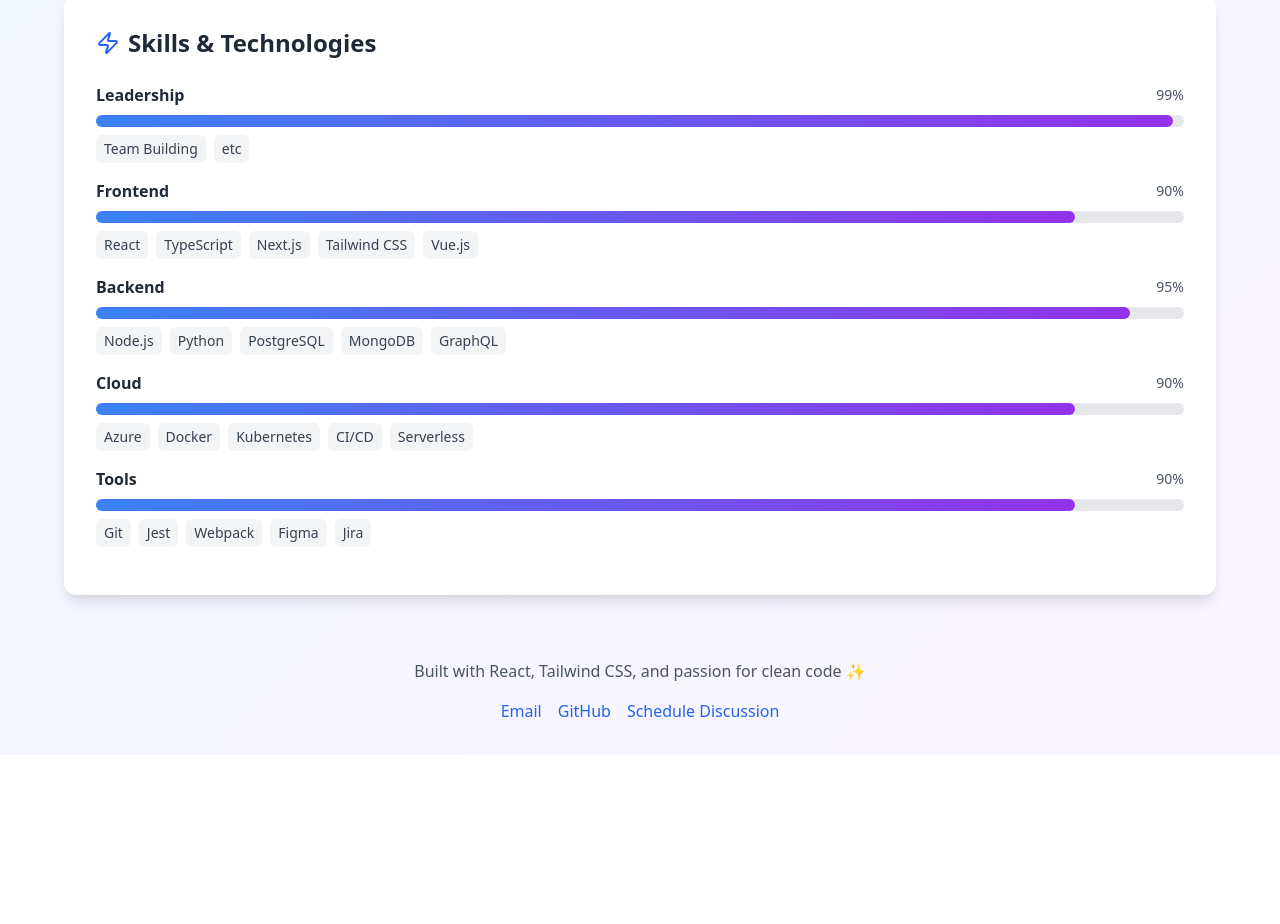
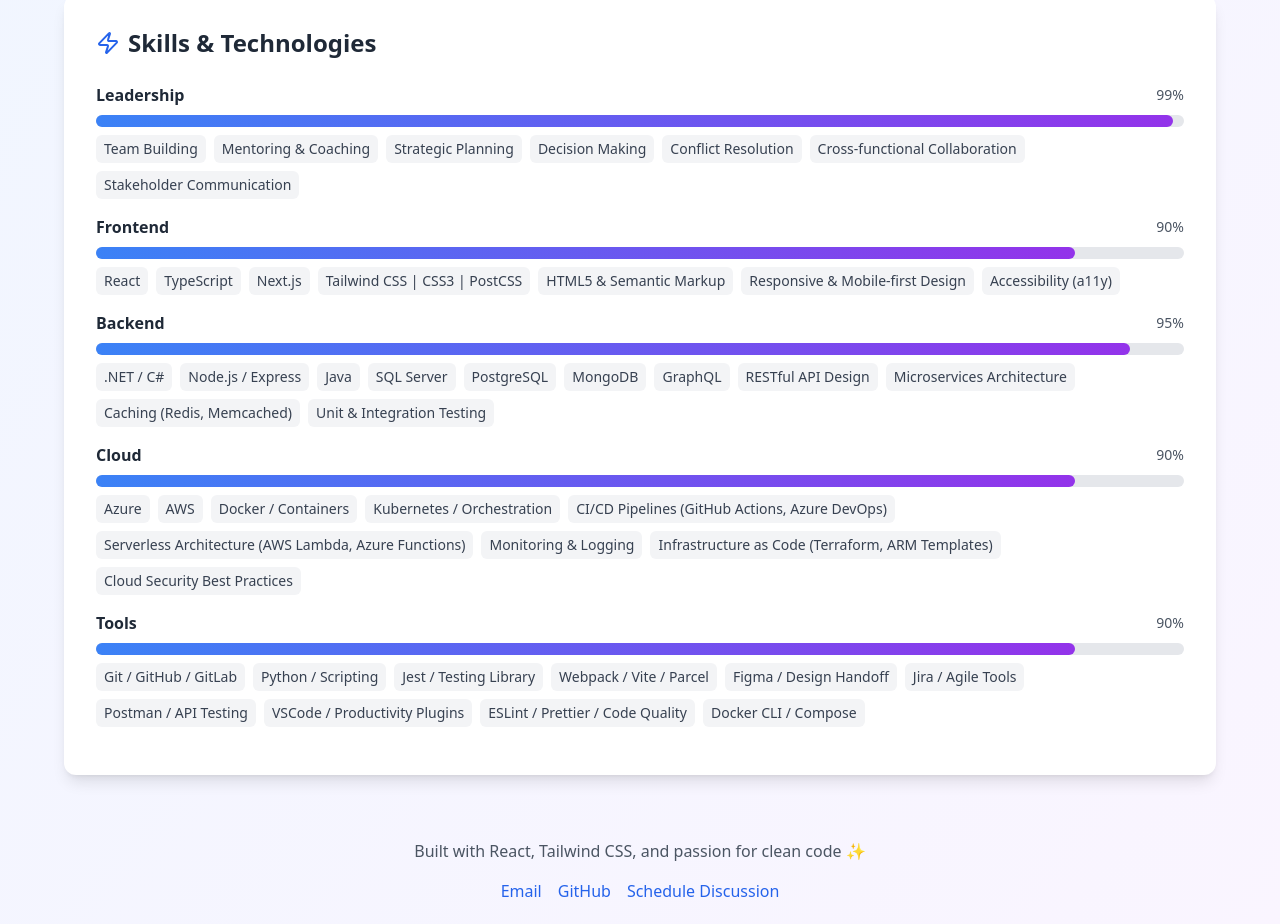
Before and after one commit to dtallon1984/resume-spa, a React (Vite) app: page / in a window 1280 px wide. Shown: the part 638-1562 px from the top of the page. Before the commit the page ends 1393 px from the top, so only its background shows below. Built offline with nearby package versions, Linux system fonts and the light colour scheme.

Commit message:
update profile data

```diff
--- a/src/data/profileData.ts
+++ b/src/data/profileData.ts
@@ -12,72 +12,113 @@ export const profileData: ProfileData = {
             "I specialize in defining a clear technical vision, aligning engineering strategy with business goals, and building high-performing teams. " +
             "My unique approach blends executive leadership with hands-on technical depth - I actively contribute to architecture and the code-base to accelerate delivery, strengthen credibility, and mentor my engineers.",
   skills: [
-    { category: "Leadership", items: ["Team Building", "etc"], level: 99 },
-    { category: "Frontend", items: ["React", "TypeScript", "Next.js", "Tailwind CSS", "Vue.js"], level: 90 },
-    { category: "Backend", items: ["Node.js", "Python", "PostgreSQL", "MongoDB", "GraphQL"], level: 95 },
-    { category: "Cloud", items: ["Azure", "Docker", "Kubernetes", "CI/CD", "Serverless"], level: 90 },
-    { category: "Tools", items: ["Git", "Jest", "Webpack", "Figma", "Jira"], level: 90 }
+    { category: "Leadership", items: ["Team Building",
+    "Mentoring & Coaching",
+    "Strategic Planning",
+    "Decision Making",
+    "Conflict Resolution",
+    "Cross-functional Collaboration",
+    "Stakeholder Communication"], level: 99 },
+    { category: "Frontend", items: [ "React",
+    "TypeScript",
+    "Next.js",
+    "Tailwind CSS | CSS3 | PostCSS",
+    "HTML5 & Semantic Markup",
+    "Responsive & Mobile-first Design",
+    "Accessibility (a11y)"], level: 90 },
+    { category: "Backend", items:[
+    ".NET / C#",
+    "Node.js / Express",
+    "Java",
+    "SQL Server",
+    "PostgreSQL",
+    "MongoDB",
+    "GraphQL",
+    "RESTful API Design",
+    "Microservices Architecture",
+    "Caching (Redis, Memcached)",
+    "Unit & Integration Testing"
+  ], level: 95 },
+    { category: "Cloud", items: ["Azure",
+    "AWS",
+    "Docker / Containers",
+    "Kubernetes / Orchestration",
+    "CI/CD Pipelines (GitHub Actions, Azure DevOps)",
+    "Serverless Architecture (AWS Lambda, Azure Functions)",
+    "Monitoring & Logging",
+    "Infrastructure as Code (Terraform, ARM Templates)",
+    "Cloud Security Best Practices"], level: 90 },
+    { category: "Tools", items: [ "Git / GitHub / GitLab",
+    "Python / Scripting",
+    "Jest / Testing Library",
+    "Webpack / Vite / Parcel",
+    "Figma / Design Handoff",
+    "Jira / Agile Tools",
+    "Postman / API Testing",
+    "VSCode / Productivity Plugins",
+    "ESLint / Prettier / Code Quality",
+    "Docker CLI / Compose"], level: 90 }
   ],
   experience: [
     {
       company: "BDP International / PSA Group",
       position: "Engineering Director",
       duration: "Aug 2021 - Present",
-      description: "Led team of customer-facing dashboard serving 100k+ users. Reduced page load times by 40% through optimization.",
-      achievements: ["Built real-time analytics platform", "Mentored 3 junior developers", "Implemented CI/CD pipeline"]
+      description: "Led a cross-functional team integrating multiple internal platforms across legacy and new client systems, ensuring seamless transitions and high customer satisfaction.",
+      achievements: ["Delivered cloud-native technology solutions that cut costs and met SLA commitments.", "Maintained high customer satisfaction throughout platform migrations.", "Guided a multi-team engineering group across diverse products.", "Built a real-time analytics platform and implemented CI/CD pipelines."]
     },
     {
-      company: "Bridgenet Solutions",
+      company: "Bridgenet Solutions, LLC",
       position: "Software Architect",
       duration: "Nov 2019 - Aug 2021",
-      description: "Balanced leadership with hands-on contributions to architecture and coding, reinforcing technical credibility and mentoring the team",
-      achievements: ["Built payment processing system", "Designed responsive mobile-first UI", "Integrated third-party APIs"]
+      description: "Served as principal engineer and architect, building a team that delivered a lean, cutting-edge cloud solution from concept to scalable enterprise system. Mentored engineers while contributing hands-on to architecture and development.",
+      achievements: ["Designed and implemented a scalable cloud platform that became the core of a large enterprise EDI integration system.", "Built and led a high-performing engineering team from scratch.", "Delivered a production-ready solution within the first year, leading to acquisition by an investment group and subsequently by BDP International." ]
     },
     {
       company: "Evolent Health",
       position: "Senior Software Engineering Manager",
       duration: "Mar 2016 - Oct 2019",
-      description: "Led team of customer-facing dashboard serving 100k+ users. Reduced page load times by 40% through optimization.",
-      achievements: ["Built real-time analytics platform", "Mentored 3 junior developers", "Implemented CI/CD pipeline"]
+      description: "Led a cross-functional engineering team supporting and modernizing legacy healthcare platforms while delivering new applications to meet security and reporting requirements. Hired and mentored junior engineers to maintain high business and regulatory standards.",
+      achievements: ["Mentored and developed junior engineers, fostering a high-performing team.", "Supported and optimized legacy on-prem solutions", "Built new reporting and analytics solutions to support government contract requirements"]
     },
     {
       company: "Zirmed",
       position: "Senior Software Engineer",
       duration: "Jul 2015 - Mar 2016",
-      description: "Balanced leadership with hands-on contributions to architecture and coding, reinforcing technical credibility and mentoring the team",
-      achievements: ["Built payment processing system", "Designed responsive mobile-first UI", "Integrated third-party APIs"]
+      description: "Modernized a hospital billing application during an acquisition process, collaborating closely with business users and senior architects to improve usability and performance. Recognized by executive leadership for efficiency and high performance.",
+      achievements: ["Modernized legacy healthcare billing applications using .NET and SQL Server.", "Improved page load performance by 50–80%, delivering a faster, more responsive UI.", "Collaborated with cross-functional teams to ensure high-quality software delivery.", "Received recognition from executive leadership for outstanding performance."]
     }
   ],
   projects: [
     {
-      name: "E-commerce Platform",
-      description: "Full-featured online store with cart, payments, and admin dashboard",
-      tech: ["React", "Node.js", "Stripe", "MongoDB"],
-      demoUrl: "https://demo1.example.com",
-      githubUrl: "https://github.com/alexjohnson/ecommerce",
-      image: "🛍️"
+      name: "Schema Scout EDI Platform",
+      description: "Full Featured EDI translation and integration platform",
+      tech: ["React", "Node.js", "MongoDB", "Auth0", "Tailwind"],
+      demoUrl: "https://schema-scout.vercel.app/",
+        githubUrl: "https://github.com/dtallon1984",
+      image: "🛄"
     },
     {
-      name: "Task Management App",
+      name: "WorkWithMe Task Manager",
       description: "Collaborative project management tool with real-time updates",
-      tech: ["Vue.js", "Express", "Socket.io", "PostgreSQL"],
-      demoUrl: "https://demo2.example.com",
-      githubUrl: "https://github.com/alexjohnson/taskmanager",
+      tech: ["React", "Node.js", "MongoDB", "Auth0", "Tailwind"],
+      demoUrl: "https://work-with-me-orcin.vercel.app/dashboard",
+      githubUrl: "https://github.com/dtallon1984",
       image: "📋"
     },
     {
-      name: "Weather Dashboard",
-      description: "Beautiful weather app with forecasts and interactive maps",
-      tech: ["React", "D3.js", "Weather API", "Tailwind"],
-      demoUrl: "https://demo3.example.com",
-      githubUrl: "https://github.com/alexjohnson/weather",
-      image: "🌤️"
+      name: "Demo Dashboard",
+      description: "Demo dashboard application and components showcasing React and Tailwind skills",
+      tech: ["React", "Tailwind", "Google Maps API", "DataTables"],
+      demoUrl: "https://react-dashboard-demo-three.vercel.app/",
+      githubUrl: "https://github.com/dtallon1984/react-dashboard-portfolio",
+      image: "📊"
     }
   ],
   criteria: {
-    salaryRange: "$120k - $180k",
-    roleLevel: "Senior Developer / Tech Lead",
-    preferredTech: ["React", "Node.js", "TypeScript", "AWS", "Python"],
+    salaryRange: "$225k - $275k",
+    roleLevel: "Executive / Director",
+    preferredTech: ["React", "Node.js", "TypeScript", "Azure", "AWS", "Mongo", "SQL", ".NET", "Python"],
     workStyle: "Remote or Hybrid",
     companySize: "50-500 employees"
   }
```
